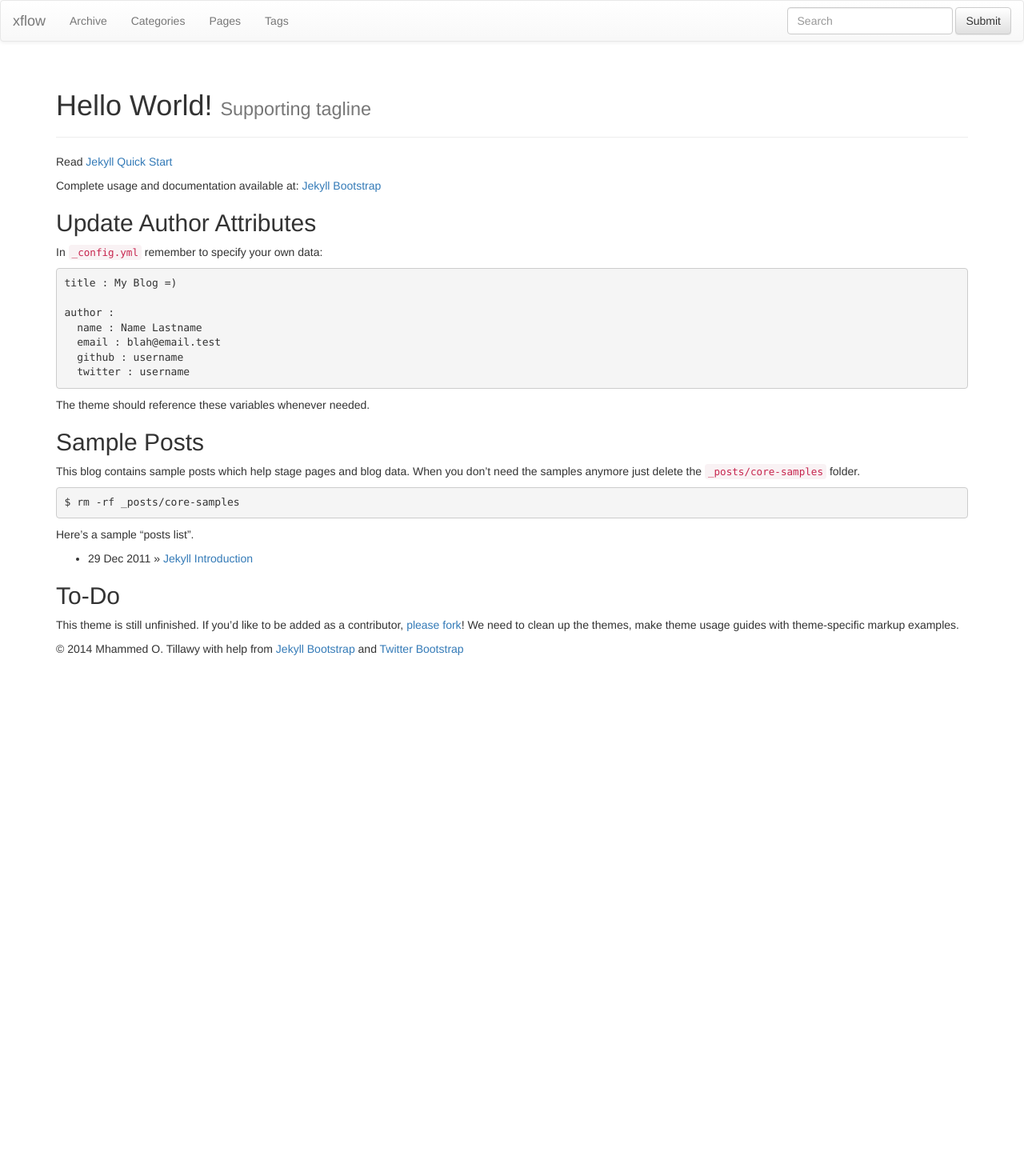
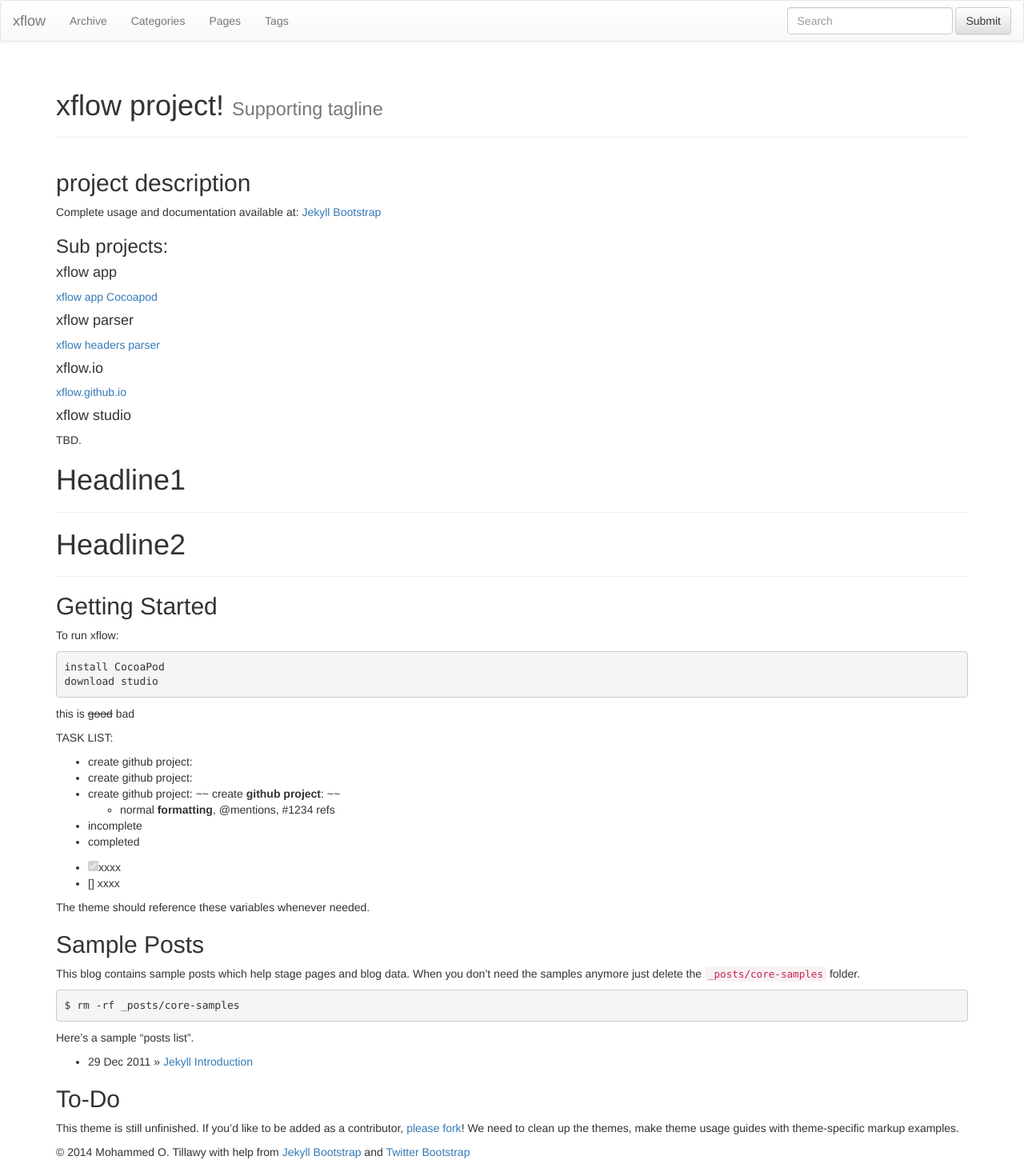
Before and after one commit to xflow/xflow.github.io, a Jekyll site: the page built from index.md, in a window 1280 px wide. Shown: the whole page at 80% size. Built offline with Jekyll 4.4.1, drawn with Linux system fonts in a browser that asks for light colours; nearby versions of some CDN libraries; library files that are not in the unit come from our copies; Markdown is read by kramdown in place of the engine named in the settings; before the commit the page ends 900 px from its top, so only the background shows below that.

Commit message:
use red carpet markdown engine

```diff
--- a/_config.yml
+++ b/_config.yml
@@ -2,8 +2,9 @@
 # For more see: http://jekyllrb.com/docs/permalinks/
 permalink: /:categories/:year/:month/:day/:title
 
+
 exclude: [".rvmrc", ".rbenv-version", "README.md", "Rakefile", "changelog.md"]
-pygments: true
+# highlighter: pygments
 
 # Themes are encouraged to use these universal variables
 # so be sure to set them if your theme uses them.
@@ -11,11 +12,18 @@ pygments: true
 title : xflow
 tagline: Site Tagline
 author :
-  name : Mhammed O. Tillawy
+  name : Mohammed O. Tillawy
   email : tillawy@gmail.com
   github : xflow
   twitter : xflowapp
   feedburner : feedname
+
+
+markdown: redcarpet
+redcarpet:
+  extensions: ["strikethrough","underline","highlight","quote","tables"]
+
+
 
 # The production_url is only used when full-domain names are needed
 # such as sitemap.txt
--- a/index.md
+++ b/index.md
@@ -1,25 +1,61 @@
 ---
 layout: page
-title: Hello World!
+title: xflow project!
 tagline: Supporting tagline
 ---
 {% include JB/setup %}
 
-Read [Jekyll Quick Start](http://jekyllbootstrap.com/usage/jekyll-quick-start.html)
+## project description
 
 Complete usage and documentation available at: [Jekyll Bootstrap](http://jekyllbootstrap.com)
 
-## Update Author Attributes
 
-In `_config.yml` remember to specify your own data:
+### Sub projects:
 
-    title : My Blog =)
+#### xflow app
+[xflow app Cocoapod](https://github.com/xflow/xflowapp)
 
-    author :
-      name : Name Lastname
-      email : blah@email.test
-      github : username
-      twitter : username
+#### xflow parser
+[xflow headers parser](https://github.com/xflow/xflowparser)
+
+#### xflow.io
+[xflow.github.io](https://github.com/xflow/xflow.github.io)
+
+#### xflow studio
+TBD.
+
+
+# Headline1
+------------
+
+{::options parse_block_html="true" /}
+<div>
+# Headline2
+------------
+</div>
+
+## Getting Started
+
+To run xflow:
+
+    install CocoaPod
+    download studio
+
+this is ~~good~~ bad
+
+
+TASK LIST:
+
+ * create github project:
+ * create github project:
+ * create github project:
+  ~~ create **github project**: ~~
+   - normal **formatting**, @mentions, #1234 refs
+ * incomplete
+ * completed
+
+ - [x] xxxx
+ - [] xxxx
 
 The theme should reference these variables whenever needed.
 
```
